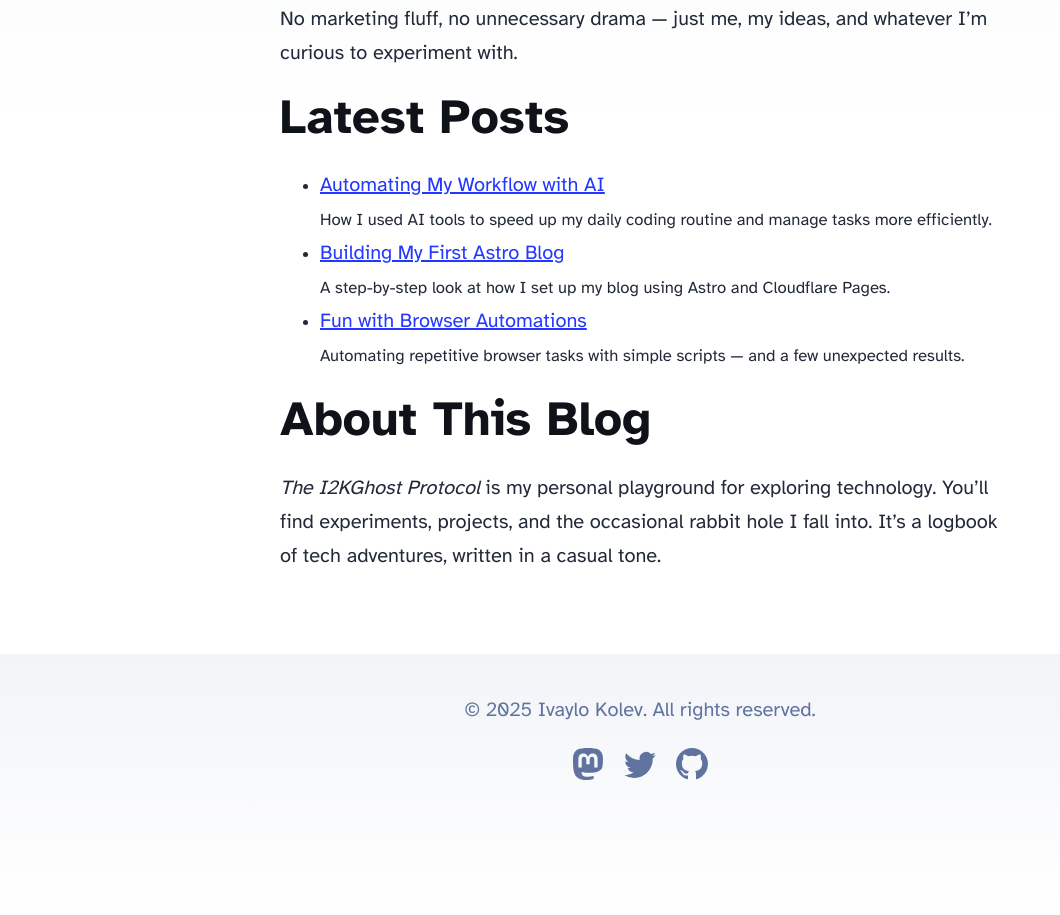
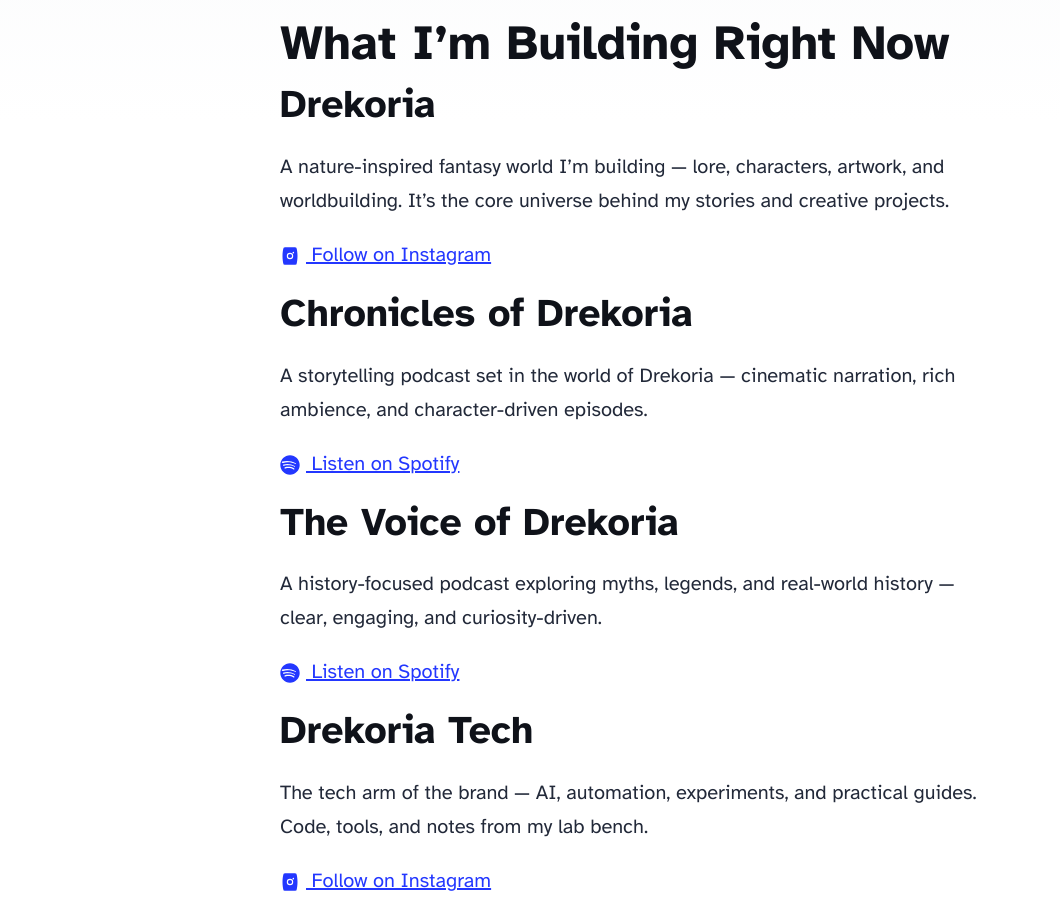
Before and after one commit to I2KGhost/my-blog, an Astro site: page / in a window 1280 px wide. Shown: the part 478-1393 px from the top of the page, without its empty margins (0-1060 px from the left). Built offline with nearby package versions, Linux system fonts and the light colour scheme; Astro itself is replaced by a stand-in of ours.

Commit message:
little changes

```diff
--- a/src/pages/index.astro
+++ b/src/pages/index.astro
@@ -15,7 +15,7 @@ import { SITE_TITLE, SITE_DESCRIPTION } from '../consts';
     <main>
       <!-- Intro -->
       <section>
-        <h1>The I2KGhost Protocol — by Ivaylo Kolev</h1>
+        <h1>The I2KGhost Protocol</h1>
         <p>
           Hey, welcome to <em>The I2KGhost Protocol</em>. I’m Ivaylo Kolev, but most people online know me as
           <strong>I2KGhost</strong>.
@@ -29,32 +29,73 @@ import { SITE_TITLE, SITE_DESCRIPTION } from '../consts';
         </p>
       </section>
 
-      <!-- Latest Posts (примерни линкове – замени с реални, когато имаш) -->
+      <!-- Current Projects -->
       <section>
-        <h2>Latest Posts</h2>
-        <ul>
-          <li>
-            <a href="#">Automating My Workflow with AI</a><br />
-            <small>How I used AI tools to speed up my daily coding routine and manage tasks more efficiently.</small>
-          </li>
-          <li>
-            <a href="#">Building My First Astro Blog</a><br />
-            <small>A step-by-step look at how I set up my blog using Astro and Cloudflare Pages.</small>
-          </li>
-          <li>
-            <a href="#">Fun with Browser Automations</a><br />
-            <small>Automating repetitive browser tasks with simple scripts — and a few unexpected results.</small>
-          </li>
-        </ul>
-      </section>
+        <h2>What I’m Building Right Now</h2>
 
-      <!-- About -->
-      <section>
-        <h2>About This Blog</h2>
-        <p>
-          <em>The I2KGhost Protocol</em> is my personal playground for exploring technology. You’ll find experiments,
-          projects, and the occasional rabbit hole I fall into. It’s a logbook of tech adventures, written in a casual tone.
-        </p>
+        <article>
+          <h3>Drekoria</h3>
+          <p>
+            A nature-inspired fantasy world I’m building — lore, characters, artwork, and worldbuilding.
+            It’s the core universe behind my stories and creative projects.
+          </p>
+          <p>
+            <a href="https://www.instagram.com/drekoria/" target="_blank" rel="noopener">
+              <svg xmlns="http://www.w3.org/2000/svg" width="20" height="20" style="vertical-align: middle; margin-right: 6px;" viewBox="0 0 448 512">
+                <path fill="currentColor" d="M224,202.66A53.34,53.34,0,1,0,277.34,256,53.38,53.38,0,0,0,224,202.66ZM398.8,80A48,48,0,0,0,352,32H96A48,48,0,0,0,49.2,80C45,105.8,32,162.2,32,256s13,150.2,17.2,176A48,48,0,0,0,96,480H352a48,48,0,0,0,46.8-48c4.2-25.8,17.2-82.2,17.2-176S403,105.8,398.8,80ZM224,338a82,82,0,1,1,82-82A81.91,81.91,0,0,1,224,338Zm85.5-148.9a19.5,19.5,0,1,1,19.5-19.5A19.49,19.49,0,0,1,309.5,189.1Z"/>
+              </svg>
+              Follow on Instagram
+            </a>
+          </p>
+        </article>
+
+        <article>
+          <h3>Chronicles of Drekoria</h3>
+          <p>
+            A storytelling podcast set in the world of Drekoria — cinematic narration, rich ambience,
+            and character-driven episodes.
+          </p>
+          <p>
+            <a href="https://open.spotify.com/show/09WmM0qEw4TB4jkOrwpoS8" target="_blank" rel="noopener">
+              <svg xmlns="http://www.w3.org/2000/svg" width="20" height="20" style="vertical-align: middle; margin-right: 6px;" viewBox="0 0 496 512">
+                <path fill="currentColor" d="M248 8C111 8 0 119 0 256s111 248 248 248 248-111 248-248S385 8 248 8zm100.7 363.9c-4.2 0-6.8-1.6-10.5-3.6-62-36.6-135.3-39.6-204.2-24.6-3.9 0.9-9.2 2.3-12.9 2.3-9.3 0-15.3-7.2-15.3-14.9 0-9.9 5.8-15.3 13.1-17.1 77.2-17.8 162.2-14.4 231.6 27.6 6.5 3.9 10.4 7.2 10.4 16.3 0 8.6-6.9 13.9-12.2 13.9zm26.7-65.1c-5.2 0-8.6-2.1-12.3-4.3-73.8-43.8-185.8-48-265.5-27.3-4.8 1.3-7.4 2.1-11.7 2.1-10.5 0-18.4-8.4-18.4-18.1 0-9.8 5.5-16 15.6-18.8 28.9-7.4 56.4-12.1 97.5-12.1 66.1 0 130.6 17.8 186.1 50.9 8.1 4.8 11.9 9.3 11.9 18.7 0 10.3-8.2 14.8-13.2 14.8zm28.1-70.5c-5.9 0-9.4-1.6-13.5-3.9-82.7-49.2-226.5-54-317.2-30.7-6.2 1.6-9.6 3.2-14.6 3.2-11.6 0-20.2-9-20.2-20.1 0-11 6.5-17.7 15.3-20.1 35.5-9.4 72.5-13.6 119.7-13.6 77.6 0 153.3 20.9 218.4 59.6 8.5 5.1 12.6 9.1 12.6 19.7 0 11.4-8.8 16.3-15.1 16.3z"/>
+              </svg>
+              Listen on Spotify
+            </a>
+          </p>
+        </article>
+
+        <article>
+          <h3>The Voice of Drekoria</h3>
+          <p>
+            A history-focused podcast exploring myths, legends, and real-world history — clear, engaging,
+            and curiosity-driven.
+          </p>
+          <p>
+            <a href="https://open.spotify.com/show/1vyCw4BXsyXE2SWZohR0uI" target="_blank" rel="noopener">
+              <svg xmlns="http://www.w3.org/2000/svg" width="20" height="20" style="vertical-align: middle; margin-right: 6px;" viewBox="0 0 496 512">
+                <path fill="currentColor" d="M248 8C111 8 0 119 0 256s111 248 248 248 248-111 248-248S385 8 248 8zm100.7 363.9c-4.2 0-6.8-1.6-10.5-3.6-62-36.6-135.3-39.6-204.2-24.6-3.9 0.9-9.2 2.3-12.9 2.3-9.3 0-15.3-7.2-15.3-14.9 0-9.9 5.8-15.3 13.1-17.1 77.2-17.8 162.2-14.4 231.6 27.6 6.5 3.9 10.4 7.2 10.4 16.3 0 8.6-6.9 13.9-12.2 13.9zm26.7-65.1c-5.2 0-8.6-2.1-12.3-4.3-73.8-43.8-185.8-48-265.5-27.3-4.8 1.3-7.4 2.1-11.7 2.1-10.5 0-18.4-8.4-18.4-18.1 0-9.8 5.5-16 15.6-18.8 28.9-7.4 56.4-12.1 97.5-12.1 66.1 0 130.6 17.8 186.1 50.9 8.1 4.8 11.9 9.3 11.9 18.7 0 10.3-8.2 14.8-13.2 14.8zm28.1-70.5c-5.9 0-9.4-1.6-13.5-3.9-82.7-49.2-226.5-54-317.2-30.7-6.2 1.6-9.6 3.2-14.6 3.2-11.6 0-20.2-9-20.2-20.1 0-11 6.5-17.7 15.3-20.1 35.5-9.4 72.5-13.6 119.7-13.6 77.6 0 153.3 20.9 218.4 59.6 8.5 5.1 12.6 9.1 12.6 19.7 0 11.4-8.8 16.3-15.1 16.3z"/>
+              </svg>
+              Listen on Spotify
+            </a>
+          </p>
+        </article>
+
+        <article>
+          <h3>Drekoria Tech</h3>
+          <p>
+            The tech arm of the brand — AI, automation, experiments, and practical guides. Code, tools,
+            and notes from my lab bench.
+          </p>
+          <p>
+            <a href="https://www.instagram.com/drekoriatech/" target="_blank" rel="noopener">
+              <svg xmlns="http://www.w3.org/2000/svg" width="20" height="20" style="vertical-align: middle; margin-right: 6px;" viewBox="0 0 448 512">
+                <path fill="currentColor" d="M224,202.66A53.34,53.34,0,1,0,277.34,256,53.38,53.38,0,0,0,224,202.66ZM398.8,80A48,48,0,0,0,352,32H96A48,48,0,0,0,49.2,80C45,105.8,32,162.2,32,256s13,150.2,17.2,176A48,48,0,0,0,96,480H352a48,48,0,0,0,46.8-48c4.2-25.8,17.2-82.2,17.2-176S403,105.8,398.8,80ZM224,338a82,82,0,1,1,82-82A81.91,81.91,0,0,1,224,338Zm85.5-148.9a19.5,19.5,0,1,1,19.5-19.5A19.49,19.49,0,0,1,309.5,189.1Z"/>
+              </svg>
+              Follow on Instagram
+            </a>
+          </p>
+        </article>
       </section>
     </main>
     <Footer />
```
